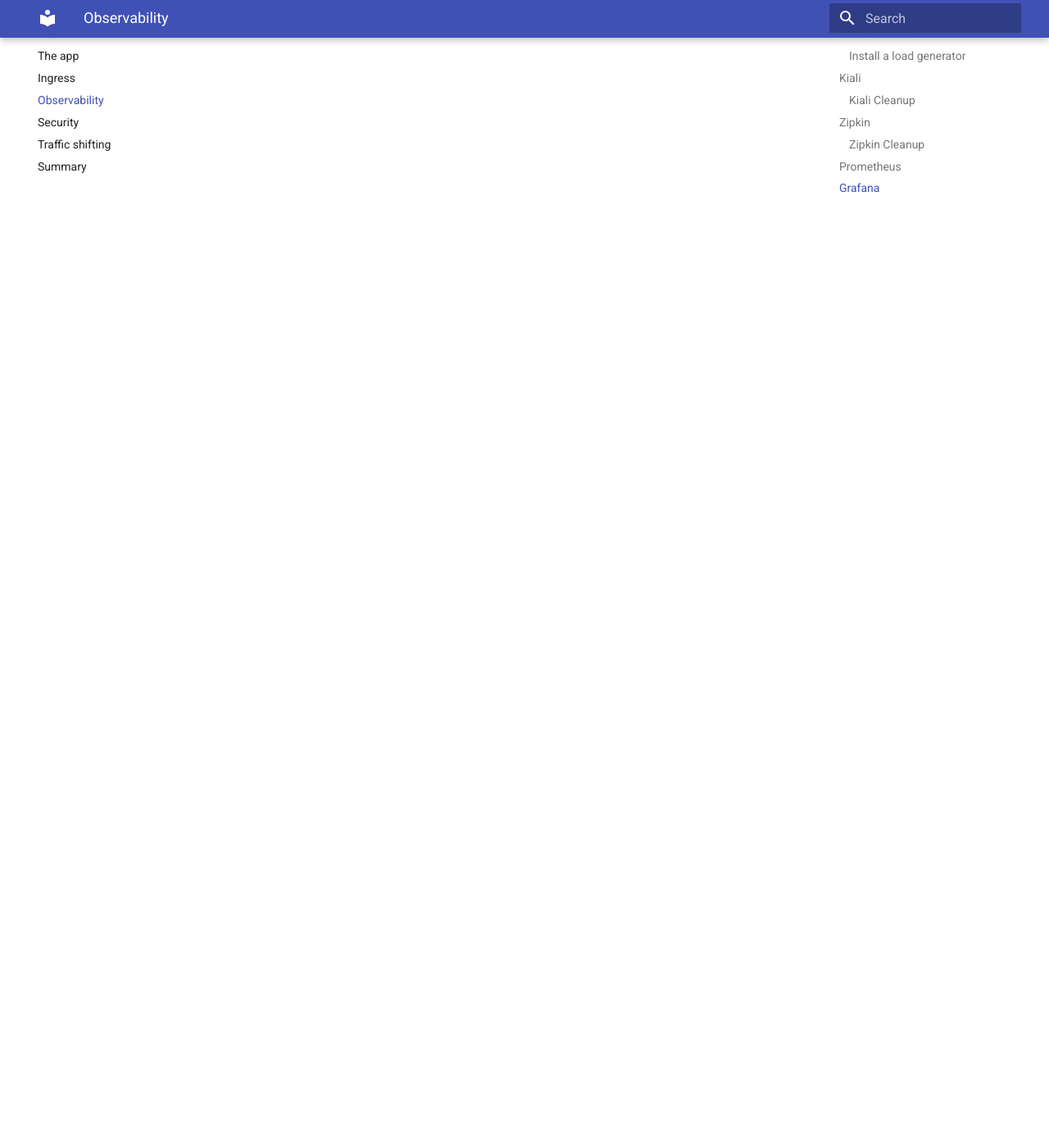
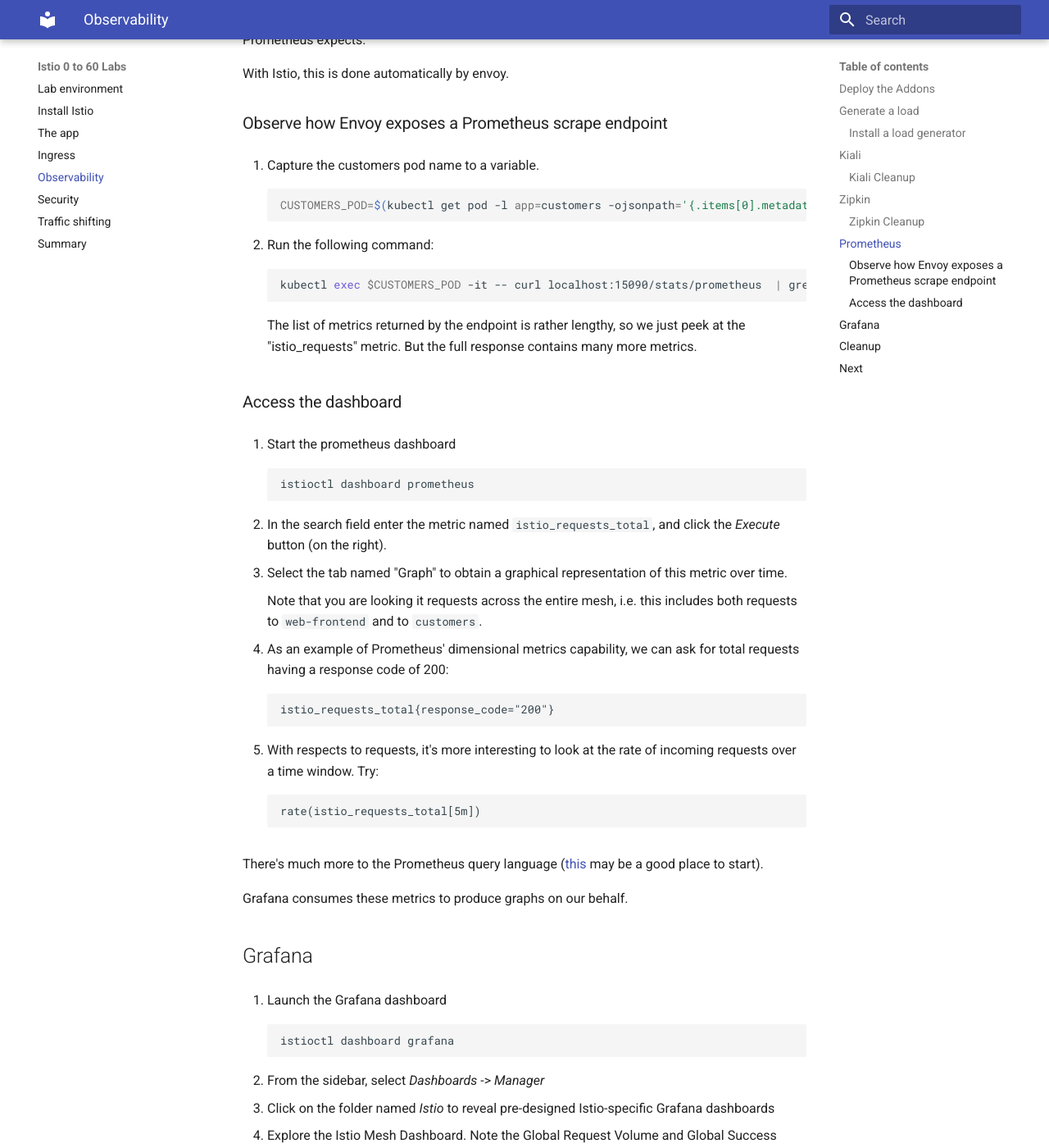
Before and after one commit to tetratelabs/istio-0to60, an MkDocs documentation site: the page built from docs/dashboards.md, in a window 1280 px wide and 1400 px high, scrolled down 3759 px. Shown: the whole window at 82% size. Built offline with MkDocs 1.6.1 and Material for MkDocs 9.7.7, drawn with Linux system fonts in a browser that asks for light colours; some of the changed text lies outside the part shown.

Commit message:
first draft observability lab

````diff
--- a/docs/dashboards.md
+++ b/docs/dashboards.md
@@ -37,6 +37,12 @@ These addons are located in the `samples/addons/` folder of the distribution.
 
     ```shell
     kubectl apply -f kiali.yaml
+    ```
+
+1. Verify that the `istio-system` namespace is now running additional workloads for each of the addons.
+
+    ```shell
+    kubectl get pod -n istio-system
     ```
 
 The `istioctl` CLI provides convenience commands for accessing the web UIs for each dashboard.
@@ -141,8 +147,77 @@ Close the Zipking dashboard.  Interrupt the `istioctl dashboard zipkin` command
 
 ## Prometheus
 
-[tbd]
+Prometheus works by periodically calling a metrics endpoint against each running service, this endpoint is usually termed the "scrape" endpoint.  Developers normally have to instrument their applications to expose such an endpoint and return metrics information in the format the Prometheus expects.
+
+With Istio, this is done automatically by envoy.
+
+### Observe how Envoy exposes a Prometheus scrape endpoint
+
+1. Capture the customers pod name to a variable.
+
+    ```shell
+    CUSTOMERS_POD=$(kubectl get pod -l app=customers -ojsonpath='{.items[0].metadata.name}')
+    ```
+
+1. Run the following command:
+
+    ```shell
+    kubectl exec $CUSTOMERS_POD -it -- curl localhost:15090/stats/prometheus  | grep istio_requests
+    ```
+
+    The list of metrics returned by the endpoint is rather lengthy, so we just peek at the "istio_requests" metric.  But the full response contains many more metrics.
+
+### Access the dashboard
+
+1. Start the prometheus dashboard
+
+    ```shell
+    istioctl dashboard prometheus
+    ```
+
+1. In the search field enter the metric named `istio_requests_total`, and click the _Execute_ button (on the right).
+
+1. Select the tab named "Graph" to obtain a graphical representation of this metric over time.
+
+    Note that you are looking it requests across the entire mesh, i.e. this includes both requests to `web-frontend` and to `customers`.
+
+2. As an example of Prometheus' dimensional metrics capability, we can ask for total requests having a response code of 200:
+
+    ```text
+    istio_requests_total{response_code="200"}
+    ```
+
+3. With respects to requests, it's more interesting to look at the rate of incoming requests over a time window.  Try:
+
+    ```text
+    rate(istio_requests_total[5m])
+    ```
+
+There's much more to the Prometheus query language ([this](https://prometheus.io/docs/prometheus/latest/querying/basics/) may be a good place to start).
+
+Grafana consumes these metrics to produce graphs on our behalf.
 
 ## Grafana
 
-[tbd]
+1. Launch the Grafana dashboard
+
+    ```shell
+    istioctl dashboard grafana
+    ```
+
+1. From the sidebar, select _Dashboards_ -> _Manager_
+1. Click on the folder named _Istio_ to reveal pre-designed Istio-specific Grafana dashboards
+1. Explore the Istio Mesh Dashboard.  Note the Global Request Volume and Global Success Rate.
+1. Explore the Istio Service Dashboard.  First select the service `web-frontend` and inspect its metrics, then switch to the `customers` service and review its dashboard.
+1. Explore the Istio Workload Dashboard.  Select the `web-frontend` workload.  Look at Outbound Services and note the outbound requests to the customers service.  Select the `customres` workload and note that it makes no Oubtound Services calls.
+
+Feel free to further explore these dashboards.
+
+## Cleanup
+
+1. Terminate the `istioctl dashboard` command (++ctrl+c++)
+1. Likewise, terminate the `siege` command
+
+## Next
+
+We turn our attention next to security features of a service mesh.
````
